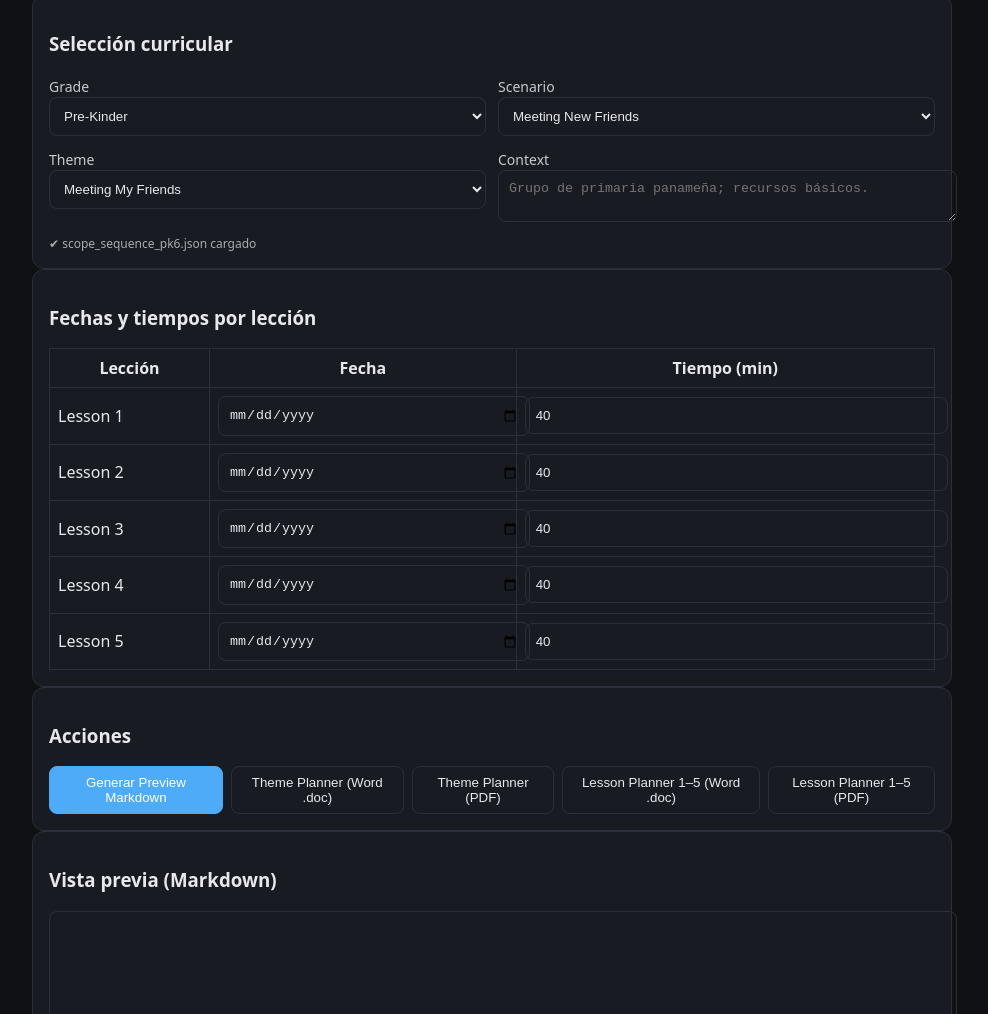
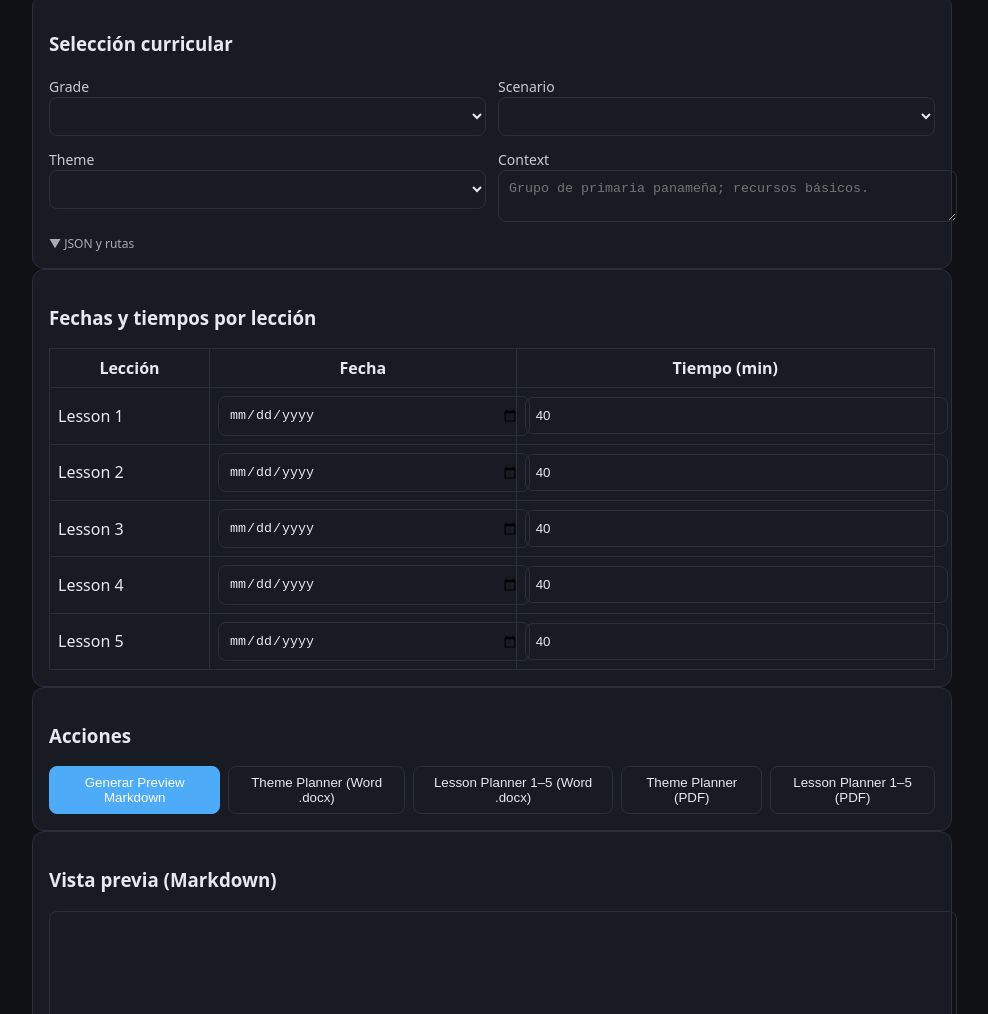
Before and after one commit to josewhite72-beep/Teacher_English_Planner, a plain HTML site: page index.html in a window 1280 px wide. Shown: the part 488-1502 px from the top of the page, without its empty margins (148-1136 px from the left). Drawn offline with Linux system fonts and the light colour scheme; a script that the page names is missing.

Commit message:
Update export buttons and add new scripts

```diff
--- a/index.html
+++ b/index.html
@@ -93,9 +93,9 @@
   <h3>Acciones</h3>
   <div class="toolbar">
     <button id="genPreview" class="btn primary">Generar Preview Markdown</button>
-      <button id="exportThemeDOC" class="btn">Theme Planner (Word .doc)</button>
+    <button id="exportThemeDOCX" class="btn">Theme Planner (Word .docx)</button>
+    <button id="exportLessonDOCX" class="btn">Lesson Planner 1–5 (Word .docx)</button>
     <button id="exportThemePDF" class="btn">Theme Planner (PDF)</button>
-      <button id="exportLessonDOC" class="btn">Lesson Planner 1–5 (Word .doc)</button>
     <button id="exportLessonPDF" class="btn">Lesson Planner 1–5 (PDF)</button>
   </div>
   </section>
@@ -113,5 +113,12 @@
 </div>
 
 <script src="app/app.js"></script>
+  <!-- Docx library -->
+<script src="https://unpkg.com/docx@7.4.1/build/index.js"></script>
+
+<!-- Import your new modules -->
+<script type="module">
+  import './app/agentExport.js';
+</script>
 </body>
 </html>
```
Lines whose indentation alone changed are shown as unchanged.
